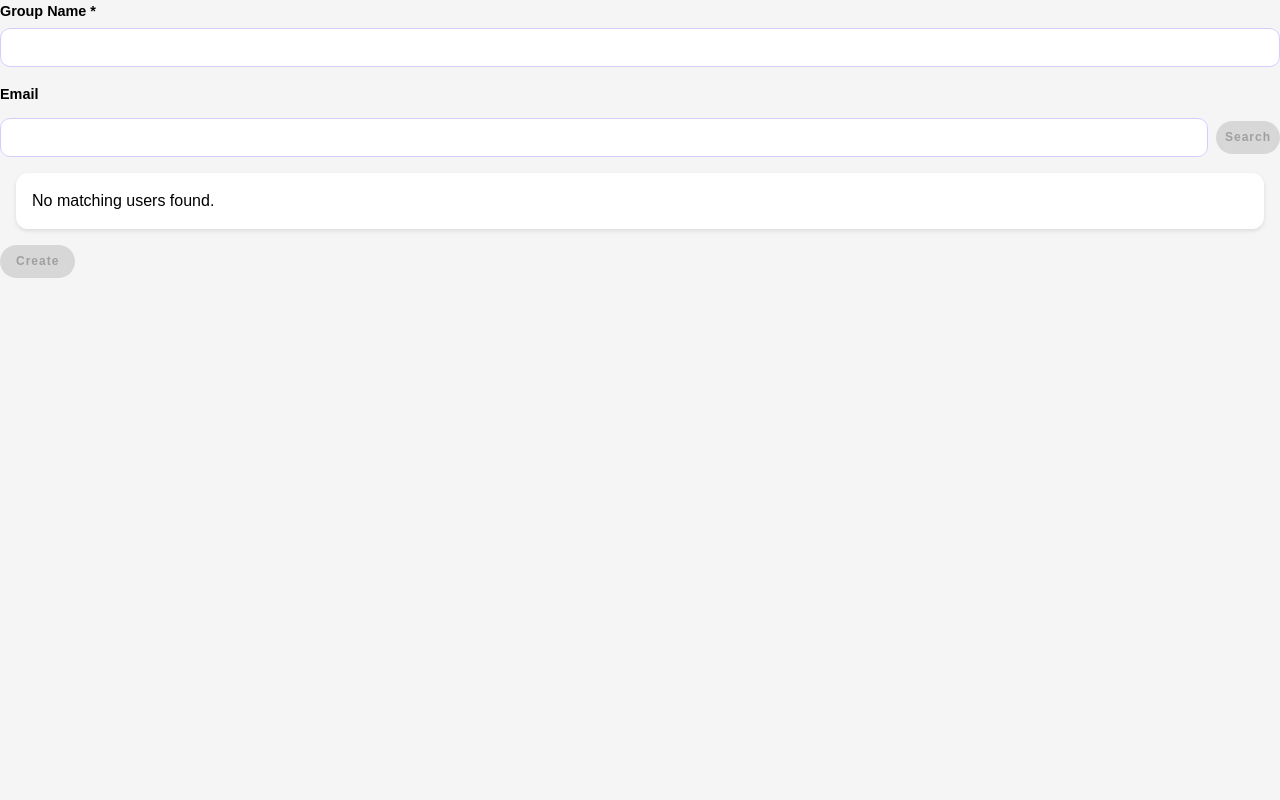
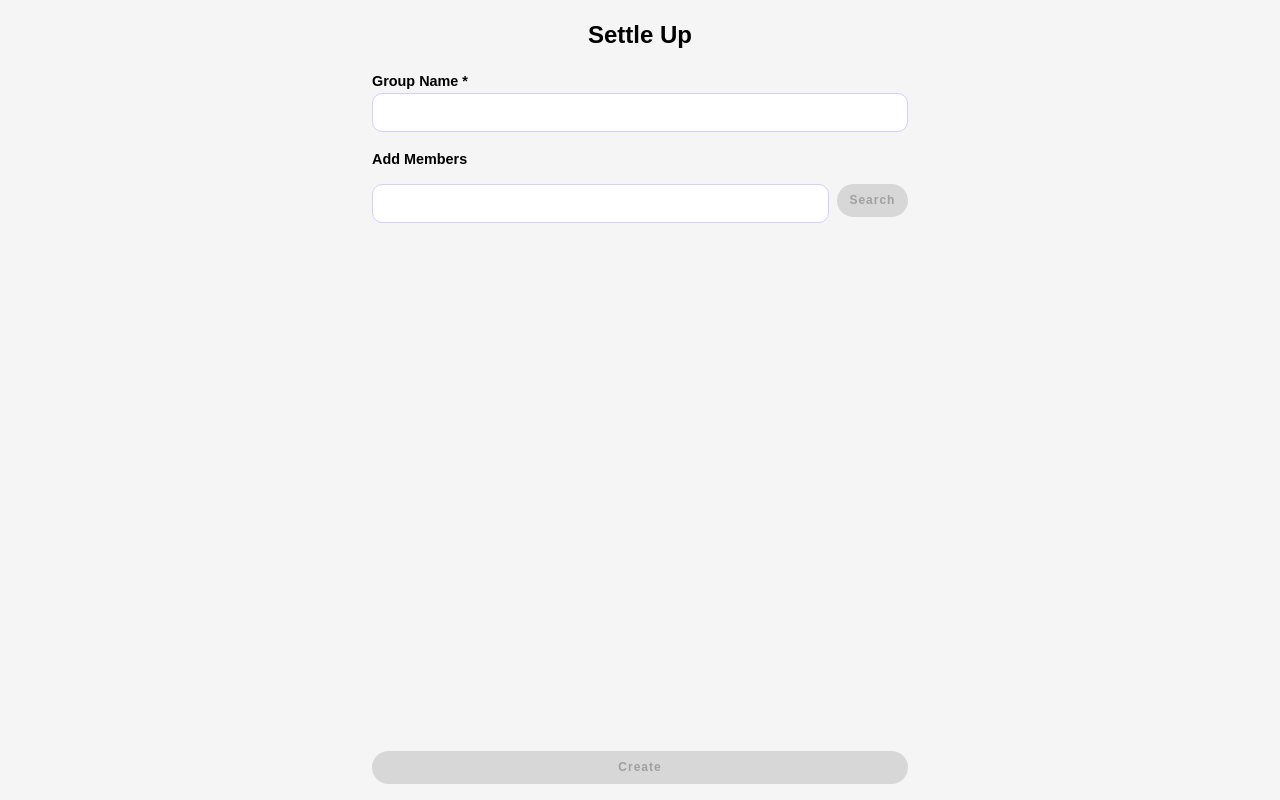
Before and after one commit to Settle-Up/Frontend, a React (Create React App) app: page /create/group in a window 1280 px wide. Built offline with nearby package versions, Linux system fonts and the light colour scheme.

Commit message:
Refactor: Enhance EmailSearchForm UI formatting

```diff
--- a/src/components/CustomIconButton.tsx
+++ b/src/components/CustomIconButton.tsx
@@ -1,13 +1,14 @@
-import React from 'react';
-import IconButton from '@mui/material/IconButton';
-import { SxProps, Theme } from '@mui/system';
+import React from "react";
+import IconButton from "@mui/material/IconButton";
+import { SxProps, Theme } from "@mui/system";
+import theme from "@theme";
 
 interface CustomIconButtonProps {
   icon: React.ReactNode;
   ariaLabel: string;
   handleClick: () => void;
-  variant?: 'default' | 'primary' | 'secondary';
-  shape: 'round' | 'square';
+  variant?: "default" | "primary" | "secondary";
+  shape: "round" | "square";
   sx?: SxProps<Theme>;
 }
 
@@ -15,18 +16,22 @@ const CustomIconButton = ({
   icon,
   ariaLabel,
   handleClick,
-  variant = 'default',
+  variant = "default",
   shape,
   sx = {},
-}:CustomIconButtonProps) => {
-  let backgroundColor = 'black';
-  if (variant === 'primary') {
-    backgroundColor = 'purple';
-  } else if (variant === 'secondary') {
-    backgroundColor = 'orange';
+}: CustomIconButtonProps) => {
+  let backgroundColor = theme.palette.black.main;
+  let color = "white";
+  let hoverBgColor = theme.palette.black.light;
+  if (variant === "primary") {
+    backgroundColor = theme.palette.primary.main;
+    hoverBgColor = theme.palette.primary.light;
+  } else if (variant === "secondary") {
+    backgroundColor = theme.palette.secondary.main;
+    hoverBgColor = theme.palette.secondary.light;
   }
 
-  let borderRadius = shape === 'round' ? '50%' : '10%';
+  let borderRadius = shape === "round" ? "50%" : "20%";
 
   return (
     <IconButton
@@ -34,7 +39,12 @@ const CustomIconButton = ({
       aria-label={ariaLabel}
       sx={{
         backgroundColor,
+        color,
         borderRadius,
+        p: 0.2,
+        "&:hover": {
+          backgroundColor: hoverBgColor,
+        },
         ...sx,
       }}
     >
--- /dev/null
+++ b/src/components/EmailSearchForm.tsx
@@ -0,0 +1,134 @@
+import { useEffect, useState } from "react";
+import { useQuery } from "react-query";
+import {
+  Box,
+  Chip,
+  List,
+  ListItem,
+  Skeleton,
+  Stack,
+  TextField,
+  Typography,
+} from "@mui/material";
+import CustomButton from "@components/CustomButton";
+import { searchUserEmailList } from "@apis/search/searchUserEmailList";
+import theme from "@theme";
+
+export type EmailSearchFormProps = {
+  selectedEmailList: GeneralUser[];
+  handleEmailSelection: (user: GeneralUser) => void;
+  handleEmailUnselection: (user: GeneralUser) => void;
+};
+
+const EmailSearchForm = ({
+  selectedEmailList,
+  handleEmailSelection,
+  handleEmailUnselection,
+}: EmailSearchFormProps) => {
+  const [email, setEmail] = useState("");
+
+  const {
+    data: userEmailList,
+    isFetching,
+    error,
+    refetch,
+    remove
+  } = useQuery("userEmailList", () => searchUserEmailList(email), {
+    enabled: false,
+    staleTime: 0,
+    cacheTime: 0,
+  });
+
+  useEffect(() => {
+    if (email.trim() === "") {
+      remove();
+    }
+  }, [email, remove]);
+
+  const shouldDisplayContent = isFetching || (email.trim().length > 0 && userEmailList !== undefined);
+
+  return (
+    <>
+      <Box sx={{ display: "flex", flexWrap: "wrap", marginBottom: 1, gap: 2 }}>
+        {selectedEmailList?.map((user: GeneralUser) => (
+          <Chip
+            key={user.userId}
+            label={user.userEmail}
+            onDelete={() => handleEmailUnselection(user)}
+          />
+        ))}
+      </Box>
+      <Box sx={{ display: "flex", gap: 1 }}>
+        <Stack spacing={1} sx={{ width: "100%" }}>
+          <TextField
+            aria-labelledby="email-input"
+            fullWidth
+            variant="outlined"
+            sx={{ mb: 2 }}
+            value={email}
+            onChange={(event) => {
+              setEmail(event.target.value);
+            }}
+          />
+          {shouldDisplayContent && (
+        <Box
+          className="custom-scrollbar"
+          sx={{
+            p: 2,
+            m: 2,
+            backgroundColor: "white",
+            borderRadius: 3,
+            boxShadow: "0 2px 4px rgba(0,0,0,0.1)",
+            maxHeight: "400px",
+            overflow: "auto",
+          }}
+        >
+          {isFetching ? (
+            <List>
+              {[...new Array(5)].map((_, index) => (
+                <ListItem key={index}>
+                  <Skeleton variant="text" width={200} height={40} animation="wave" />
+                </ListItem>
+              ))}
+            </List>
+          ) : userEmailList && userEmailList?.length > 0 ? (
+            <List >
+                  {userEmailList.map((user) => (
+                    <ListItem
+                      key={user.userId}
+                      onClick={() => handleEmailSelection(user)}
+                      sx={{
+                        cursor: 'pointer',
+                        '&:hover': {
+                          backgroundColor: theme.palette.tertiary.light,
+                        },
+                      }}
+                    >
+                      {user.userEmail}
+                    </ListItem>
+                  ))}
+                </List>
+              ) : (
+                <Typography>No matching users found.</Typography>
+              )}
+            </Box>
+          )}
+        </Stack>
+        <CustomButton
+          type="submit"
+          buttonStyle="default"
+          disabled={email.trim().length === 0}
+          sx={{ alignSelf: "flex-start", px: 2 }}
+          onClick={(event) => {
+            event.preventDefault();
+            refetch();
+          }}
+        >
+          Search
+        </CustomButton>
+      </Box>
+    </>
+  );
+};
+
+export default EmailSearchForm;
--- /dev/null
+++ b/src/components/PageLayout.tsx
@@ -0,0 +1,28 @@
+import { Outlet } from "react-router-dom";
+import { Stack, Typography } from "@mui/material";
+
+const PageLayout = () => {
+  return (
+    <>
+      <Stack
+        sx={{
+          height: "100vh",
+          maxWidth: "600px",
+          //   alignItems: "center",
+          m: "auto",
+          px: 4,
+          py: 2,
+          gap: 2,
+          // border: "3px dotted blue",
+        }}
+      >
+        <Typography variant="h6" sx={{ alignSelf: "center" }}>
+          Settle Up
+        </Typography>
+        <Outlet />
+      </Stack>
+    </>
+  );
+};
+
+export default PageLayout;
--- a/src/components/StandardLabeledInput.tsx
+++ b/src/components/StandardLabeledInput.tsx
@@ -18,7 +18,7 @@ const StandardLabeledInput = ({
 }: StandardLabeledInputProps) => {
   return (
     <>
-      <Typography id={ariaLabel} gutterBottom variant="subtitle2">
+      <Typography id={ariaLabel} variant="subtitle2">
         {label}
       </Typography>
       <TextField
--- a/src/models/theme.d.ts
+++ b/src/models/theme.d.ts
@@ -3,8 +3,10 @@ import '@mui/material/styles';
 declare module '@mui/material/styles' {
   interface Palette {
     tertiary?: PaletteColor;
+    black?: PaletteColor;
   }
   interface PaletteOptions {
     tertiary?: PaletteColorOptions;
+    black?: PaletteColor;
   }
 }
--- a/src/pages/GroupCreatePage.tsx
+++ b/src/pages/GroupCreatePage.tsx
@@ -1,21 +1,12 @@
-import React, { useState } from "react";
+import { useState } from "react";
 import { useNavigate } from "react-router-dom";
-import {
-  Box,
-  Chip,
-  List,
-  ListItem,
-  Skeleton,
-  Stack,
-  TextField,
-  Typography,
-} from "@mui/material";
-import { useMutation, useQuery } from "react-query";
+import { Box, Stack, Typography } from "@mui/material";
+import { useMutation } from "react-query";
 import CustomButton from "@components/CustomButton";
 import StandardLabeledInput from "@components/StandardLabeledInput";
-import { searchUserEmailList } from "@apis/search/searchUserEmailList";
 import { createNewGroup } from "@apis/group/createNewGroup";
 import CustomModal from "@components/CustomModal";
+import EmailSearchForm from "@components/EmailSearchForm";
 
 const GroupCreatePage = () => {
   const navigate = useNavigate();
@@ -26,7 +17,7 @@ const GroupCreatePage = () => {
     groupName: "",
     groupUserList: [],
   });
-  const [email, setEmail] = useState("");
+
   const [groupNameError, setGroupNameError] = useState("");
   const [isSuccessModalOpen, setIsSuccessModalOpen] = useState(false);
 
@@ -36,17 +27,10 @@ const GroupCreatePage = () => {
     },
   });
 
-  const {
-    data: userEmailList,
-    isFetching,
-    error,
-    refetch,
-  } = useQuery("userEmailList", () => searchUserEmailList(email), {
-    enabled: false,
-    staleTime: 0,
-    cacheTime: 0,
-  });
-
+  const handleModalClose = () => {
+    setIsSuccessModalOpen(false);
+    navigate("/");
+  };
 
   // const { data: userEmailList, isLoading, error } = userEmailListQuery;
   // const userEmailList: User[] = [
@@ -113,12 +97,37 @@ const GroupCreatePage = () => {
     createNewGroupMutation.mutate(modifiedGroup);
   };
 
-  const handleModalClose = () => {
-    setIsSuccessModalOpen(false);
-    navigate("/");
-  };
-
-  const GroupCreationSuccessModal = () => (
+  return (
+    <>
+      <Stack sx={{ height: "100%", justifyContent: "space-between" }}>
+        <Box>
+          <StandardLabeledInput
+            ariaLabel="Add a group name"
+            label="Group Name *"
+            handleInputChange={handleGroupNameChange}
+            error={!!groupNameError}
+            helperText={groupNameError}
+          />
+          <Box sx={{ display: "flex", flexDirection: "column" }}>
+            <Typography id="email-input" gutterBottom variant="subtitle2">
+              Add Members
+            </Typography>
+            <EmailSearchForm
+              selectedEmailList={newGroup.groupUserList}
+              handleEmailSelection={handleEmailSelection}
+              handleEmailUnselection={handleEmailUnselection}
+            />
+          </Box>
+        </Box>
+        <CustomButton
+          buttonStyle="default"
+          disabled={newGroup.groupName.trim().length <= 1}
+          onClick={handleCreateGroupClick}
+          sx={{ width: { xs: "100%", sm: "100%" } }}
+        >
+          Create
+        </CustomButton>
+      </Stack>
       <CustomModal
         ariaLabel="Add New Member"
         isOpen={isSuccessModalOpen}
@@ -126,7 +135,7 @@ const GroupCreatePage = () => {
       >
         <Typography variant="subtitle1">Awesome!</Typography>
         <Typography variant="h6" color="text.secondary">
-        {newGroup.groupName} example
+          {newGroup.groupName}
         </Typography>
         <Typography variant="subtitle1">
           is all set up and invites are on their way to your members.
@@ -142,104 +151,6 @@ const GroupCreatePage = () => {
           Go Home
         </CustomButton>
       </CustomModal>
-  );
-
-  return (
-    <>
-      <StandardLabeledInput
-        ariaLabel="Add a group name"
-        label="Group Name *"
-        handleInputChange={handleGroupNameChange}
-        error={!!groupNameError}
-        helperText={groupNameError}
-      />
-      <Box sx={{ display: "flex", flexDirection: "column" }}>
-        <Typography id="email-input" gutterBottom variant="subtitle2">
-          Email
-        </Typography>
-        <Box sx={{ display: "flex", marginBottom: 1, gap: 2 }}>
-          {newGroup.groupUserList?.map((user) => (
-            <Chip
-              key={user.userId}
-              label={user.userEmail}
-              onDelete={() => handleEmailUnselection(user)}
-            />
-          ))}
-        </Box>
-        <Stack spacing={1} direction="row" alignItems="center">
-          <TextField
-            aria-labelledby="email-input"
-            fullWidth
-            variant="outlined"
-            sx={{ mb: 2 }}
-            value={email}
-            onChange={(event) => {
-              setEmail(event.target.value);
-            }}
-          />
-
-          <CustomButton
-            type="submit"
-            buttonStyle="default"
-            disabled={email.trim().length === 0}
-            sx={{ flex: 0 }}
-            onClick={(event) => {
-              event.preventDefault();
-              refetch();
-            }}
-          >
-            Search
-          </CustomButton>
-        </Stack>
-        <Box
-          className="custom-scrollbar"
-          sx={{
-            p: 2,
-            m: 2,
-            backgroundColor: "white",
-            borderRadius: 3,
-            boxShadow: "0 2px 4px rgba(0,0,0,0.1)",
-            maxHeight: "400px",
-            overflow: "auto",
-          }}
-        >
-          {isFetching ? (
-            <List>
-              {[...new Array(5)].map((_, index) => (
-                <ListItem key={index}>
-                  <Skeleton
-                    variant="text"
-                    width={200}
-                    height={40}
-                    animation="wave"
-                  />
-                </ListItem>
-              ))}
-            </List>
-          ) : userEmailList && userEmailList.length > 0 ? (
-            <List>
-              {userEmailList.map((user: GeneralUser) => (
-                <ListItem
-                  key={user?.userId}
-                  onClick={() => handleEmailSelection(user)}
-                >
-                  {user?.userEmail}
-                </ListItem>
-              ))}
-            </List>
-          ) : (
-            <Typography>No matching users found.</Typography>
-          )}
-        </Box>
-      </Box>
-      <CustomButton
-        buttonStyle="default"
-        disabled={newGroup.groupName.trim().length <= 1}
-        onClick={handleCreateGroupClick}
-      >
-        Create
-      </CustomButton>
-      {GroupCreationSuccessModal()}
     </>
   );
 };
--- a/src/theme/theme.ts
+++ b/src/theme/theme.ts
@@ -17,6 +17,10 @@ const theme = createTheme({
       light: "#ece9f7",
       dark: "#958eb1",
       contrastText: "#fff",
+    },
+    black: {
+      main: "#000000",
+      light: "#333333",
     },
     error: {
       main: "#ce3838",
@@ -43,6 +47,10 @@ const theme = createTheme({
   },
   typography: {
     fontFamily: ["Rubik", "Arial", "sans-serif"].join(","),
+    h5: {
+      fontSize: "1.7rem",
+      fontWeight: "bolder",
+    },
     h6: {
       fontSize: "1.5rem",
       fontWeight: "bolder",
```
Also changed, not shown: src/apis/axiosConfig.ts (+15 -12 lines), src/pages/GroupListPage.tsx (+13 -4 lines), src/routes.tsx (+13 -5 lines). Lines whose indentation alone changed are shown as unchanged.
